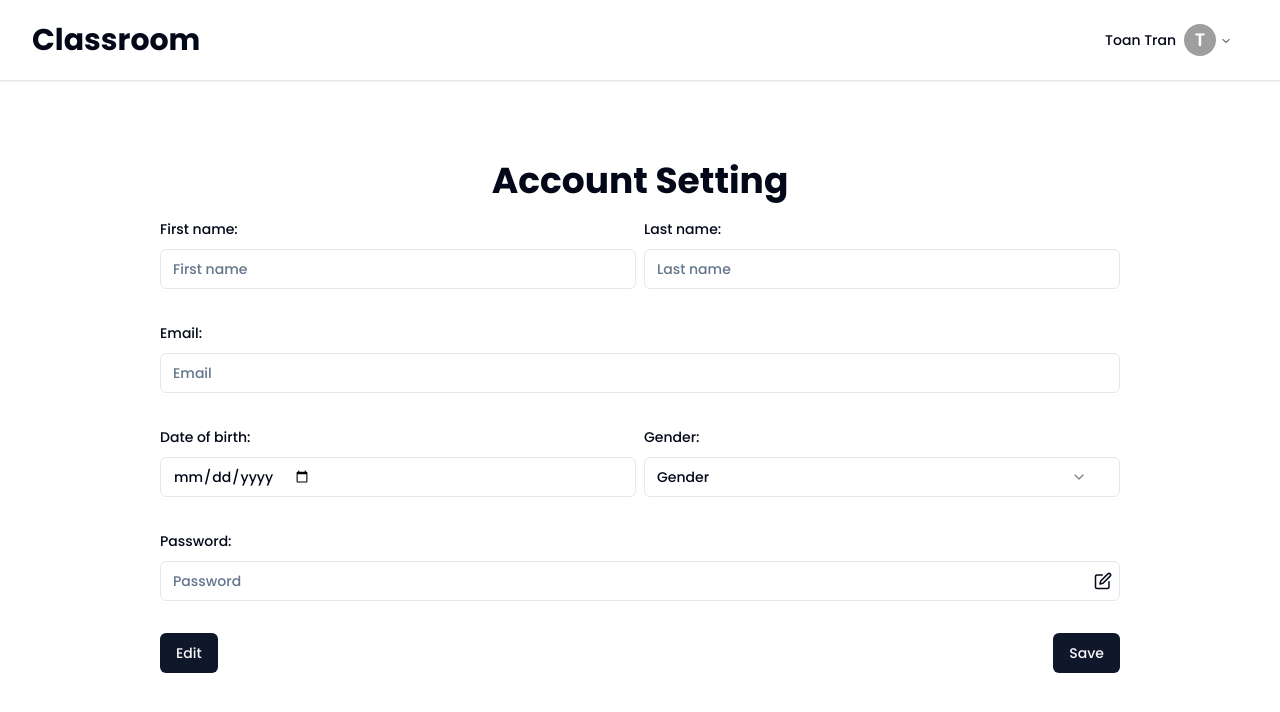
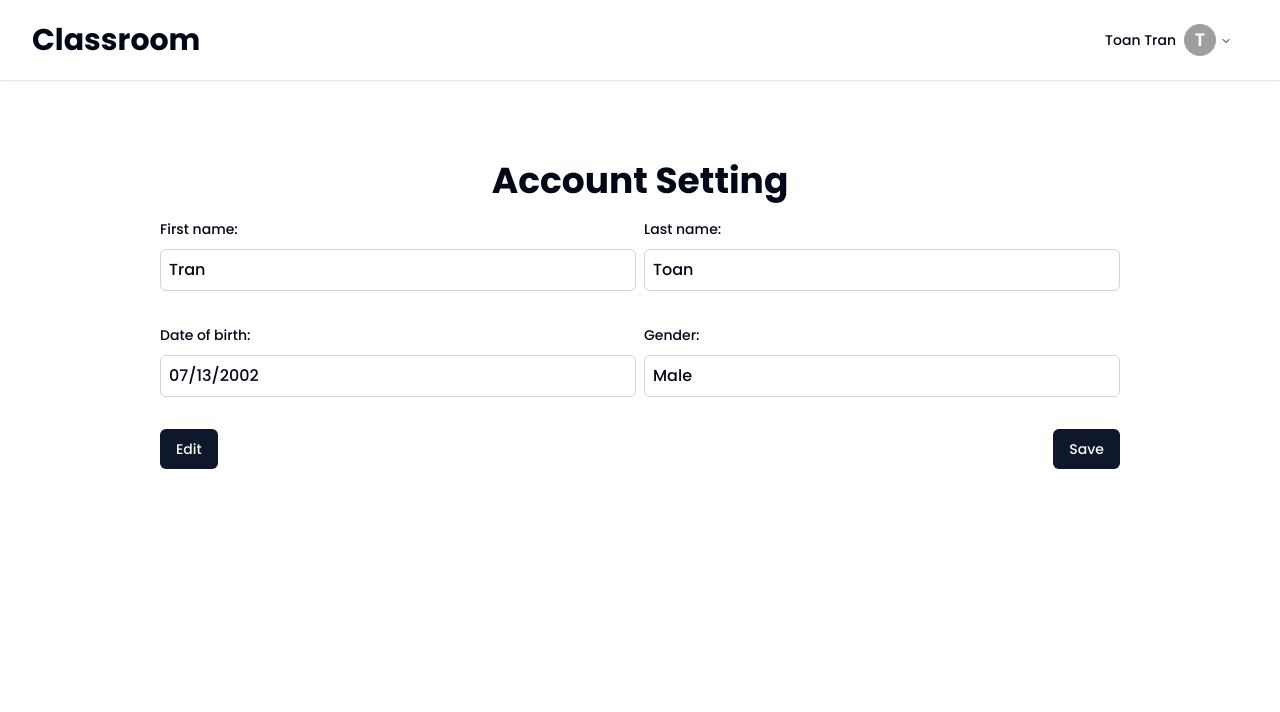
Before and after one commit to Mtoan12/advanced-web, a React (Vite) app in the folder frontend/: page /profile in a window 1280 px wide. Shown: the top 712 px of the page. Built offline with nearby package versions, Linux system fonts and the light colour scheme; grey boxes are pictures that could not be loaded.

Commit message:
chỉnh sửa trang edit

```diff
--- a/frontend/src/pages/profile/ProfilePage.tsx
+++ b/frontend/src/pages/profile/ProfilePage.tsx
@@ -26,7 +26,6 @@ import * as z from "zod";
 import { useAuth } from "@/hooks/useAuth";
 
 const ProfilePage = () => {
-  const [showPassword, setShowPassword] = useState(false);
   const [isEditMode, setIsEditMode] = useState(false);
   const form = useForm<z.infer<typeof signUpSchema>>({
     resolver: zodResolver(signUpSchema),
@@ -53,9 +52,10 @@ const ProfilePage = () => {
     setIsEditMode(true);
   };
 
-  const toggleShowPassword = () => {
-    setShowPassword((prev: boolean) => !prev);
+  const saveProfile = () => {
+    setIsEditMode(false);
   };
+
   return (
     <main className="container flex max-w-[1024px] flex-col justify-center py-20">
       <h1 className="mb-4 text-center text-4xl font-bold">Account Setting</h1>
@@ -68,17 +68,24 @@ const ProfilePage = () => {
               render={({ field }) => (
                 <FormItem>
                   <FormLabel>First name:</FormLabel>
+                  {isEditMode ? (
                     <FormControl>
                       <Input
-                      placeholder="First name"
+                        placeholder="Tran"
                         {...field}
                         className={cn(
                           form.formState.errors.firstName &&
                             "border-red-400 focus-visible:ring-red-400",
                           "pr-8",
                         )}
+                        readOnly={!isEditMode}
                       />
                     </FormControl>
+                  ) : (
+                    <div className="rounded-md border border-gray-300 p-2">
+                      Tran
+                    </div>
+                  )}
                   <FormMessage />
                 </FormItem>
               )}
@@ -89,6 +96,7 @@ const ProfilePage = () => {
               render={({ field }) => (
                 <FormItem>
                   <FormLabel>Last name:</FormLabel>
+                  {isEditMode ? (
                     <FormControl>
                       <Input
                         placeholder="Last name"
@@ -98,34 +106,21 @@ const ProfilePage = () => {
                             "border-red-400 focus-visible:ring-red-400",
                           "pr-8",
                         )}
+                        readOnly={!isEditMode}
                       />
                     </FormControl>
+                  ) : (
+                    <div className="rounded-md border border-gray-300 p-2">
+                      Toan
+                    </div>
+                  )}
+
                   <FormMessage />
                 </FormItem>
               )}
             />
           </div>
-          <FormField
-            control={form.control}
-            name="email"
-            render={({ field }) => (
-              <FormItem>
-                <FormLabel>Email:</FormLabel>
-                <FormControl>
-                  <Input
-                    placeholder="Email"
-                    {...field}
-                    className={cn(
-                      form.formState.errors.email &&
-                        "border-red-400 focus-visible:ring-red-400",
-                      "pr-8",
-                    )}
-                  />
-                </FormControl>
-                <FormMessage />
-              </FormItem>
-            )}
-          />
+
           <div className="grid grid-cols-2 gap-2">
             <FormField
               control={form.control}
@@ -133,6 +128,7 @@ const ProfilePage = () => {
               render={({ field }) => (
                 <FormItem>
                   <FormLabel>Date of birth:</FormLabel>
+                  {isEditMode ? (
                     <FormControl>
                       <Input
                         placeholder="Date of birth"
@@ -145,6 +141,12 @@ const ProfilePage = () => {
                         )}
                       />
                     </FormControl>
+                  ) : (
+                    <div className="rounded-md border border-gray-300 p-2">
+                      07/13/2002
+                    </div>
+                  )}
+
                   <FormMessage />
                 </FormItem>
               )}
@@ -155,6 +157,8 @@ const ProfilePage = () => {
               render={({ field }) => (
                 <FormItem>
                   <FormLabel>Gender:</FormLabel>
+
+                  {isEditMode ? (
                     <Select
                       onValueChange={field.onChange}
                       defaultValue={field.value}
@@ -167,7 +171,7 @@ const ProfilePage = () => {
                         )}
                       >
                         <SelectTrigger>
-                        <SelectValue placeholder="Gender" />
+                          <SelectValue placeholder="Male" />
                         </SelectTrigger>
                       </FormControl>
                       <SelectContent>
@@ -175,44 +179,23 @@ const ProfilePage = () => {
                         <SelectItem value="female">Female</SelectItem>
                       </SelectContent>
                     </Select>
+                  ) : (
+                    <div className="rounded-md border border-gray-300 p-2">
+                      Male
+                    </div>
+                  )}
+
                   <FormMessage />
                 </FormItem>
               )}
             />
           </div>
-          <FormField
-            control={form.control}
-            name="password"
-            render={({ field }) => (
-              <FormItem>
-                <FormLabel>Password:</FormLabel>
-                <FormControl>
-                  <div className="relative">
-                    <Input
-                      type={showPassword ? "text" : "password"}
-                      placeholder="Password"
-                      {...field}
-                      className={cn(
-                        form.formState.errors.password &&
-                          "border-red-400 focus-visible:ring-red-400",
-                        "pr-8",
-                      )}
-                    />
-                    <div
-                      className="absolute right-2 top-[50%] translate-y-[-50%] cursor-pointer hover:opacity-80"
-                      onClick={toggleShowPassword}
-                    >
-                      <Edit size={18} />
-                    </div>
-                  </div>
-                </FormControl>
-                <FormMessage />
-              </FormItem>
-            )}
-          />
+
           <div className="flex items-center justify-between">
             <Button onClick={setEditMode}>Edit</Button>
-            <Button type="submit">Save</Button>
+            <Button type="submit" onClick={saveProfile}>
+              Save
+            </Button>
           </div>
         </form>
       </Form>
```
Lines whose indentation alone changed are shown as unchanged.
